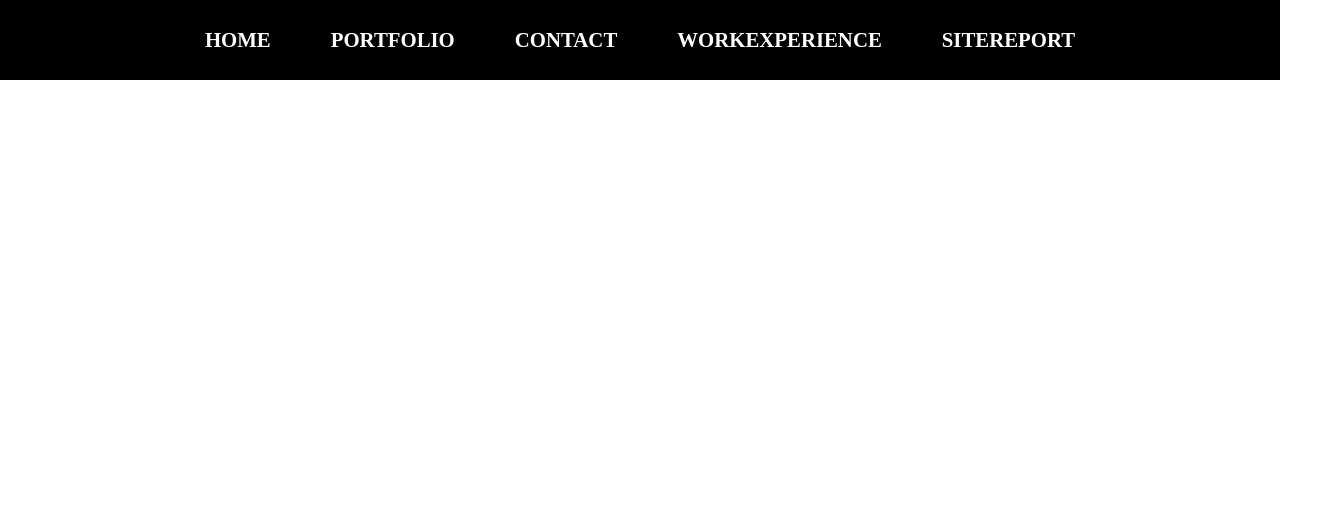
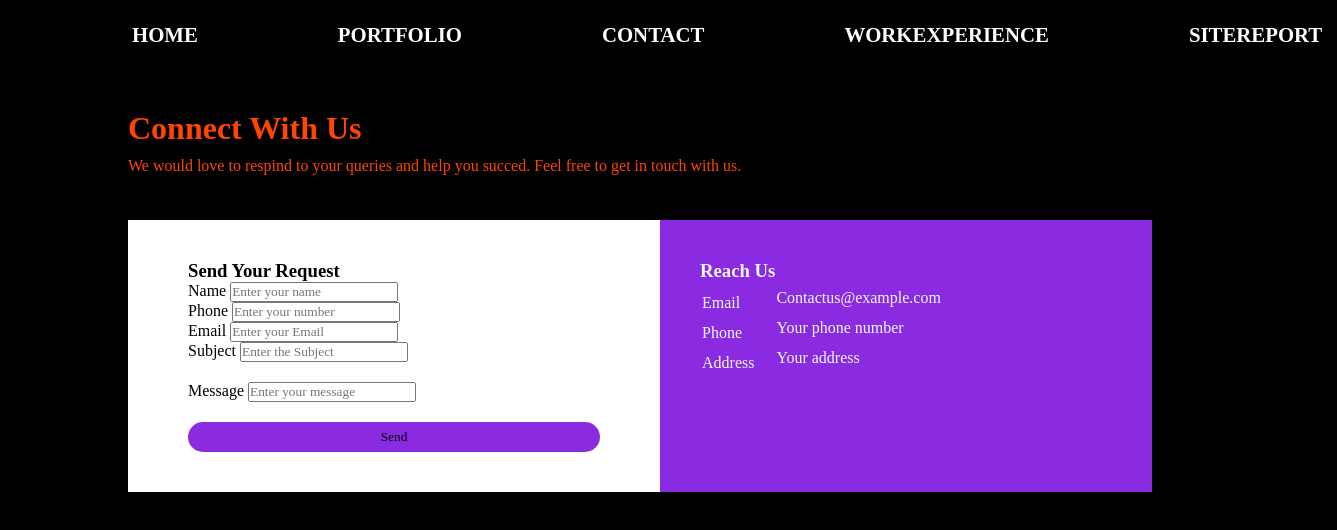
Before and after one commit to reejanthapa/CSY1018-WEB-DEVELOPMENT-ASSIGNMENT-1-23834812-PROJECT, a plain HTML site: page contact.html in a window 1280 px wide. Shown: the whole page, 1337 px wide, since content can reach past the window. Drawn offline with Linux system fonts and the light colour scheme.

Commit message:
Contact page made

```diff
--- a/CSS/style.css
+++ b/CSS/style.css
@@ -10,31 +10,30 @@
     width: 100%;
     background-position: center;
     background-size: cover;
+    box-sizing: border-box ;
 }
 
 .nav-bar{
     background-color: black;
-    padding: 10px;
-    justify-content: center;
+    padding: 5px 7px;
+    align-items: right;
     display: flex;
-    align-items: center;
     position: sticky;
-
-}
-.nav-menu{
-    list-style-type: none;
 
 }
 .nav-menu-item{
     display: inline;
-    padding: 10px;
+    padding-top: 10px;
+    margin-left: 110px;
 }
 .nav-menu-item >a{
     display: inline-block;
     text-decoration: none;
+    align-items: right;
+    text-align: right;
     color: white;
     padding: 8px 15px;
-    margin: 0 5px;
+    margin: 0 0px;
     font-size: 1.3rem;
     font-weight: 700;
     transition: all .7s ease;
@@ -43,6 +42,10 @@
     background-color: orangered;
     box-shadow: 0 0 5px orangered;
 
+}
+.row{
+    display: flex;
+    height: 87%;
 }
 /* Portfolio page */
 header{
@@ -57,6 +60,8 @@ header{
 }
 header{
     color: orangered;
+    padding-top: 30px;
+    padding-bottom: 20px;
 }
 .box{
     display: grid;
@@ -76,3 +81,52 @@ header{
     object-fit: cover;
     object-position: center;
 }
+/* contact page*/
+.container{
+    width: 80%;
+    margin: 50px auto;
+    color: orangered;
+}
+.contact-box{
+    background-color: white;
+    display:flex ;
+}
+.contact-1{
+    flex-basis: 70%;
+    padding: 40px 60px;
+    color: black;
+}
+.contact-2{
+    flex-basis: 70%;
+    padding: 40px ;
+    background: blueviolet;
+    color: aliceblue;
+}
+h1{
+    margin-bottom: 10px;
+}
+.container p{
+    margin-bottom: 45px;
+}
+.inputrow{
+    padding-bottom: 20px;
+}
+.label{
+    margin-bottom: 7px;
+    display: block;
+
+}
+button{
+    background: blueviolet;
+    width: 100%;
+    border: none;
+    outline: none;
+    height: 30px;
+    border-radius: 30px;
+    margin-top: 20px;
+
+}
+tr td:first-child{
+    padding-right: 20px;
+    padding-top: 10px;
+}
--- a/contact.html
+++ b/contact.html
@@ -4,7 +4,7 @@
         <title> personal portfolio website</title>
         <link rel="stylesheet" href="./CSS/style.css">
     </head>
-    <body>
+    <body style="background-color: black;">
         <nav class="nav-bar">
 
             <li class="nav-menu-item"><a href="./index.html">HOME</a></li>
@@ -13,7 +13,54 @@
             <li class="nav-menu-item"> <a href="./workexperience.html">WORKEXPERIENCE</a></li>
             <li class="nav-menu-item"> <a href="./sitereport.html">SITEREPORT</a></li>
     </nav>
-
-
+         <div class="container">
+            <h1>Connect With Us</h1>
+            <p>We would love to respind to your queries and help you succed. Feel free to get in touch with us.</p>
+            <div class="contact-box">
+                <div class="contact-1">
+                    <h3>Send Your Request</h3>
+                    <form>
+                        <div class="inputrow">
+                            <div class="inputgroup">
+                            <label>Name</label>
+                            <input type="text" placeholder="Enter your name">
+                            </div>
+                            <div class="inputgroup">
+                            <label>Phone</label>
+                            <input type="text" placeholder="Enter your number">
+                            </div>
+                            <div class="inputgroup">
+                                <label>Email</label>
+                                <input type="email" placeholder="Enter your Email">
+                             </div>
+                                <div class="inputgroup">
+                                    <label>Subject</label>
+                                    <input type="text" placeholder="Enter the Subject">
+                                </div>
+                        </div>
+                        <label>Message</label>
+                            <input type="text" placeholder="Enter your message">
+                            <button type-="submitt">Send</button>
+                    </form>
+                </div>
+                <div class="contact-2">
+                    <h3>Reach Us</h3>
+                    <table>
+                        <tr>
+                            <td>Email</td>
+                            <td>Contactus@example.com</td>
+                        </tr>
+                        <tr>
+                            <td>Phone</td>
+                            <td>Your phone number</td>
+                        </tr>
+                        <tr>
+                            <td>Address</td>
+                            <td>Your address</td>
+                        </tr>
+                    </table>
+                </div>
+            </div>
+        </div>
     </body>
 </html>
```
Also changed, not shown: index.html (+9 -2 lines).
